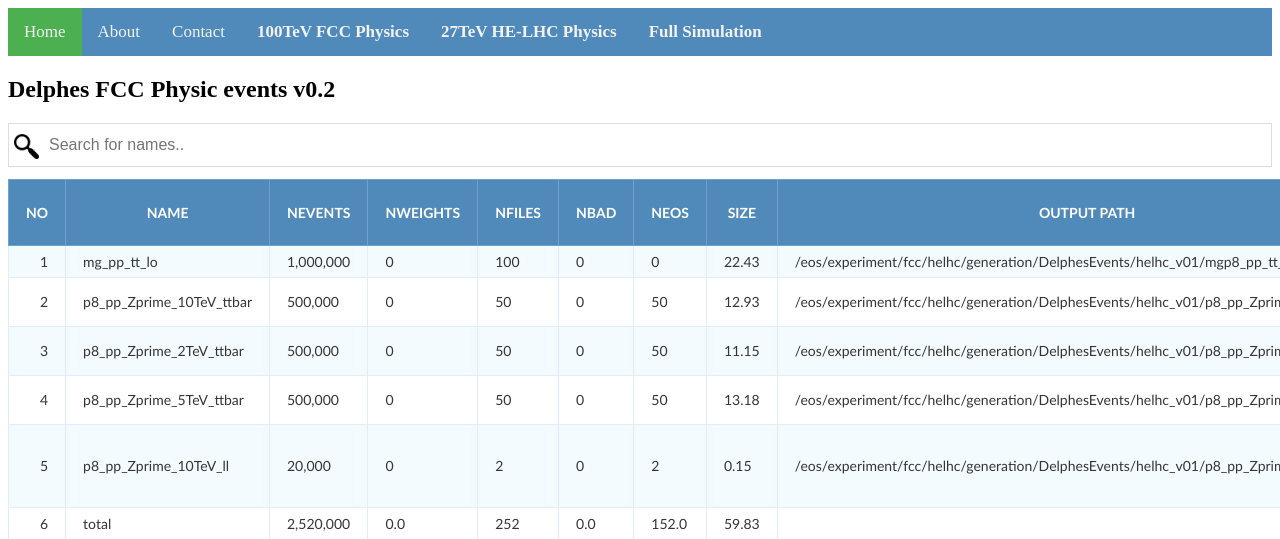
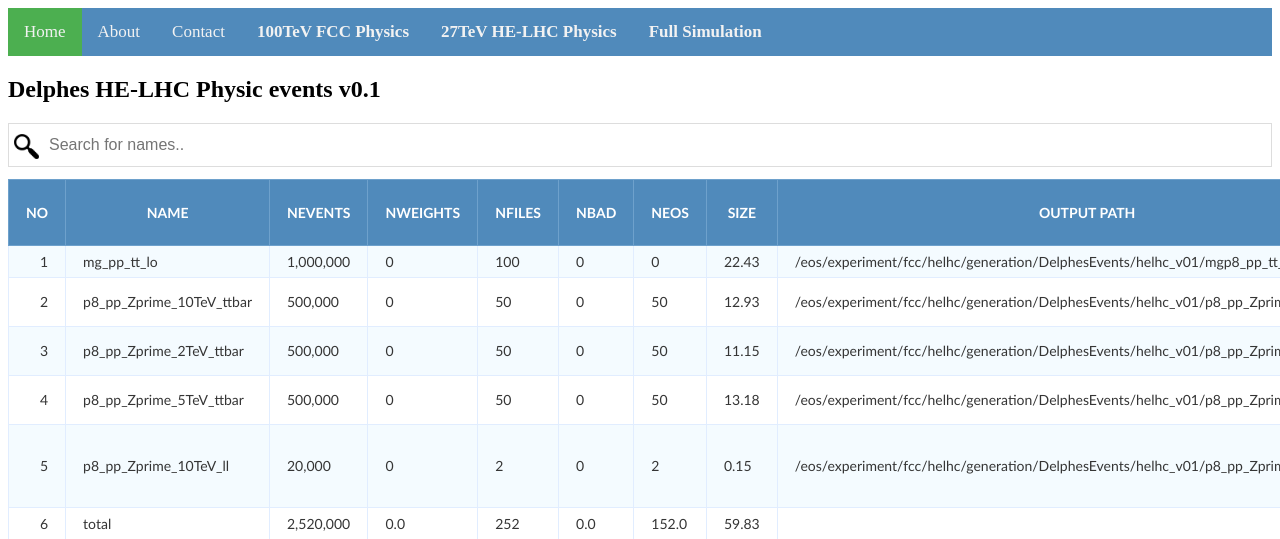
Before and after one commit to lexi-k/fcc-physics-events, a PHP site: page /Delphesevents_helhc_v01.php in a window 1280 px wide; the page is wider, and only the part inside the window is pictured. Shown: the top 539 px of that part. Run offline with PHP 8.4, Linux system fonts and the light colour scheme; data that the repository does not hold is empty.

Commit message:
change name

```diff
--- a/Delphesevents_helhc_v01.php
+++ b/Delphesevents_helhc_v01.php
@@ -48,7 +48,7 @@ $NbrLigne 	= count($info);  // $NbrLigne : le nombre de lignes
 <?php include 'search.php'; ?>
 
 
-<h2>Delphes FCC Physic events v0.2</h2>
+<h2>Delphes HE-LHC Physic events v0.1</h2>
 <input type="text" id="myInput" onkeyup="search()" placeholder="Search for names.." title="Type in a name">
 <table id="myTable">
   <thead>
```
